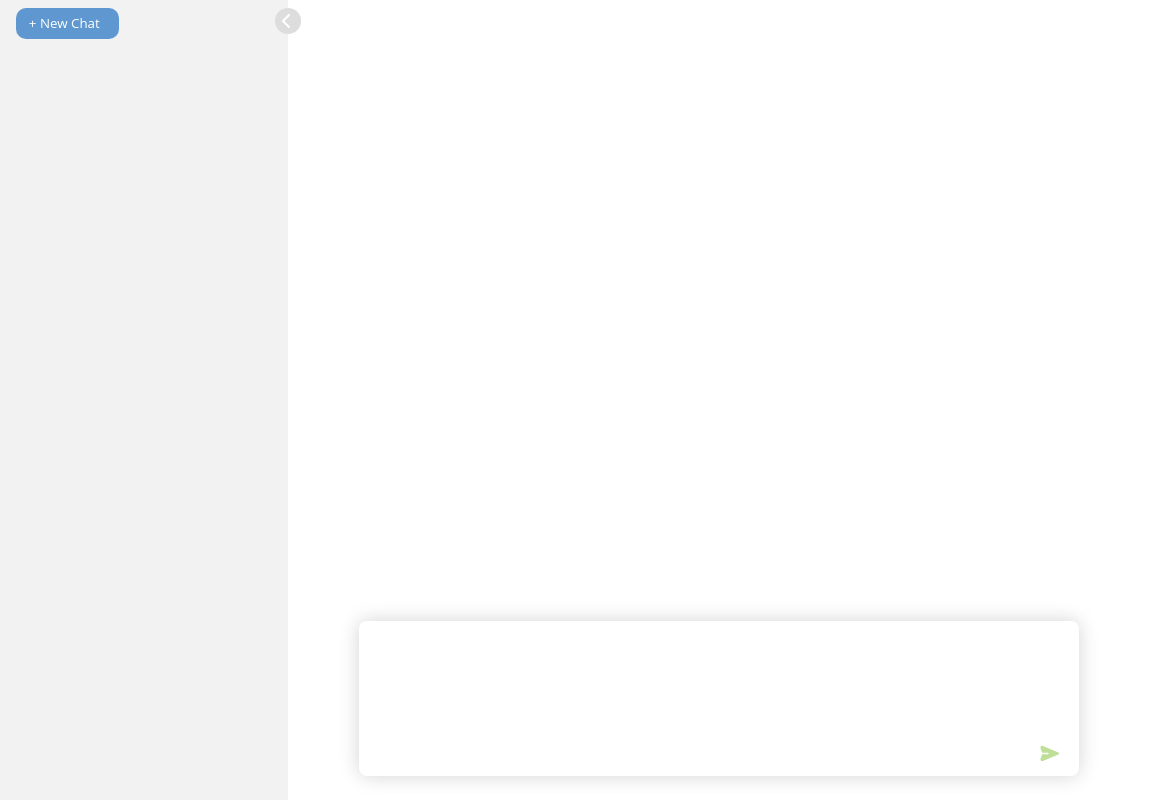
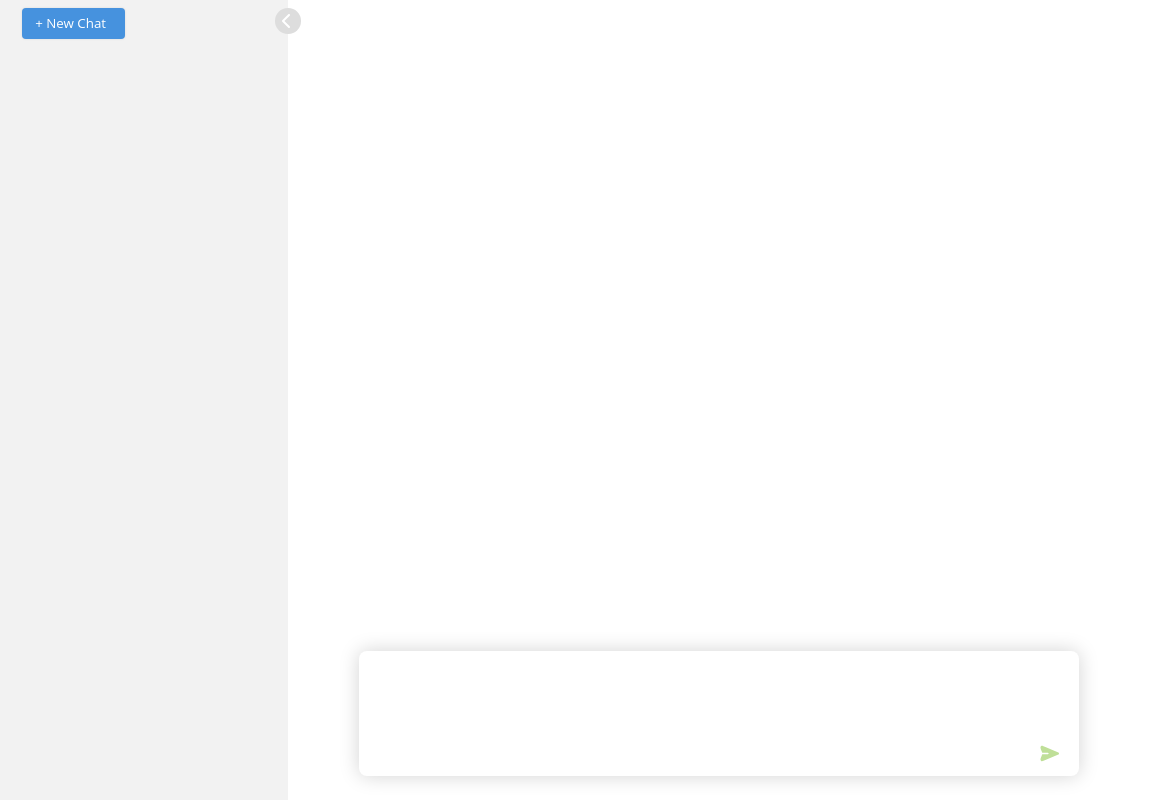
Before and after one commit to gillshen/chitchat-electron, an Electron app: page index.html in a window 1150 px wide. Both pictures are taken after a click on the button "+ New Chat". Drawn offline with Linux system fonts and the light colour scheme.

Commit message:
Improve UI

```diff
--- a/index.css
+++ b/index.css
@@ -113,7 +113,6 @@ body {
 
 #sidebar > *:not(#sidebar-toggle) {
   margin-left: 1rem;
-  margin-right: 1.5rem;
   margin-top: 0.5rem;
 }
 
@@ -123,6 +122,7 @@ body {
   gap: 2px;
   overflow-y: auto;
   overflow-x: hidden;
+  padding-right: 1rem;
 }
 
 .chat-button {
@@ -168,18 +168,21 @@ body {
 }
 
 #new-chat-button {
-  border-radius: 10px;
+  border-radius: var(--button-border-radius);
   color: white;
-  background-color: #6da6e0;
+  background-color: #5f9ad5;
   padding: var(--text-padding);
   padding-left: 0.8rem;
   width: fit-content;
   min-width: fit-content;
+  /* left-align with chat buttons */
+  margin-left: 0.4rem;
 }
 
 #new-chat-button:hover,
 #new-chat-button:focus {
-  background-color: #5f98d1;
+  background-color: #4692de;
+  box-shadow: 0px 0px 2px lightgray;
 }
 
 #new-chat-button.disabled,
@@ -219,6 +222,7 @@ body {
   color: #222;
   background-color: white;
   cursor: text;
+  text-overflow: inherit;
 }
 
 .chat-button-text[contenteditable="true"]:focus {
@@ -305,6 +309,9 @@ body {
   flex-direction: column;
   gap: 1.5rem;
   padding-top: 2rem;
+
+  /* to work with auto scrolling of message rows */
+  padding-bottom: 30px;
 
   /* separation from the input box */
   margin-bottom: 1.5rem;
--- a/index.html
+++ b/index.html
@@ -14,7 +14,9 @@
       <button id="sidebar-toggle">
         <img id="sidebar-toggle-icon" src="assets/chevron-left.svg" />
       </button>
-      <button id="new-chat-button" class="chat-button">+ New Chat</button>
+      <div>
+        <button id="new-chat-button" class="chat-button">+ New Chat</button>
+      </div>
       <div id="chat-list"></div>
     </div>
 
```
